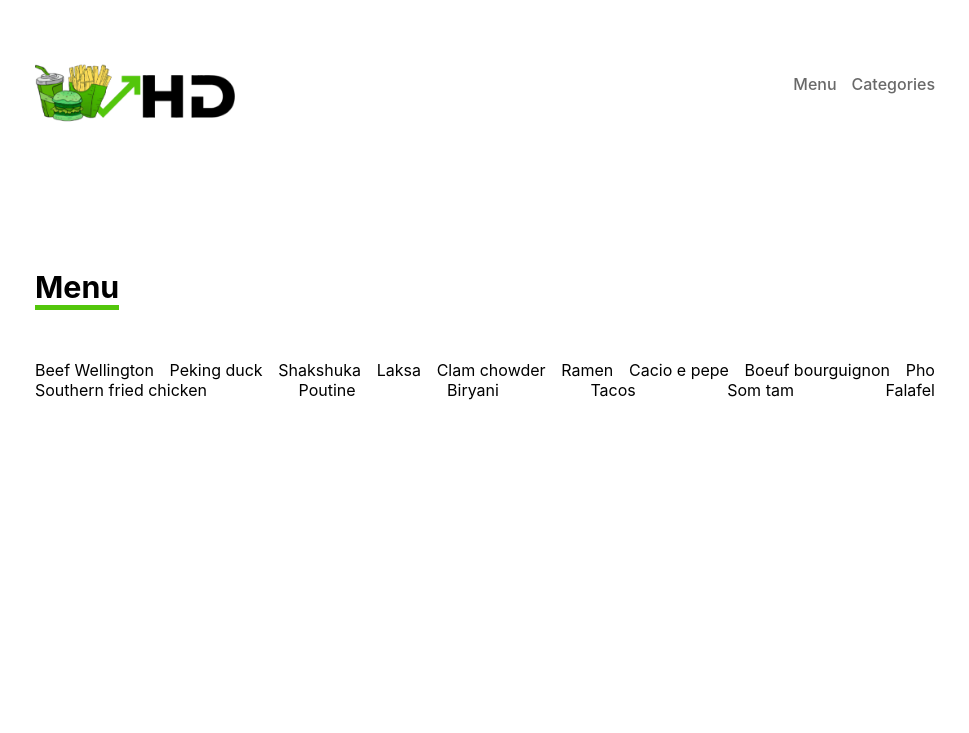
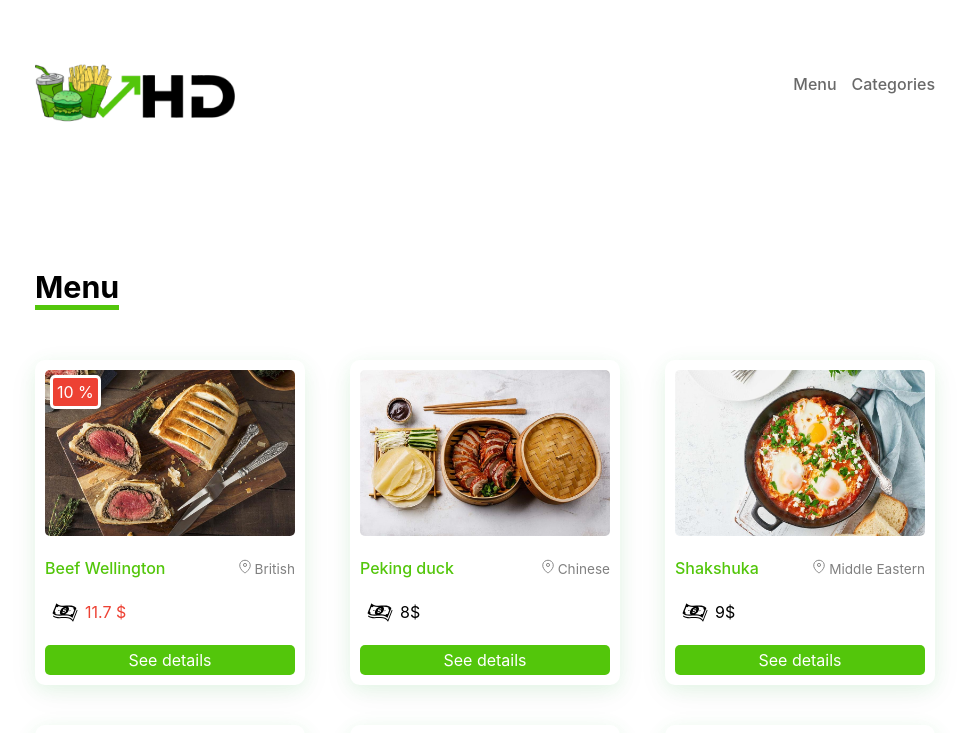
Before and after one commit to vahid-hosseini-dev/vhd-food-project, a Next.js app: page /menu in a window 1280 px wide. Shown: the top 733 px of the page, without its empty margins (155-1124 px from the left). Built offline with nearby package versions, Linux system fonts and the light colour scheme; data requests are answered from the project's data file.

Commit message:
feat(card): create card module with complete style

```diff
--- /dev/null
+++ b/components/modules/Card.js
@@ -0,0 +1,35 @@
+import Link from "next/link";
+import Dollar from "../icons/Dollar";
+import Location from "../icons/Location";
+import styles from "./Card.module.css";
+
+function Card(props) {
+  const { id, name, price, details, discount } = props;
+  return (
+    <div className={styles.container}>
+      <img src={`/images/${id}.jpeg`} alt={name} />
+      <div className={styles.details}>
+        <h4>{name}</h4>
+        <div>
+          <Location />
+          {details[0].Cuisine}
+        </div>
+      </div>
+
+      <div className={styles.price}>
+        <Dollar />
+        {discount ? (
+          <span className={styles.discount}>
+            {(price * (100 - discount)) / 100} $
+          </span>
+        ) : (
+          <span>{price}$</span>
+        )}
+        {discount ? <div className={styles.badge}>{discount} % </div> : null}
+      </div>
+      <Link href={`/menu/${id}`}>See details</Link>
+    </div>
+  );
+}
+
+export default Card;
--- /dev/null
+++ b/components/modules/Card.module.css
@@ -0,0 +1,63 @@
+.container {
+  display: flex;
+  flex-direction: column;
+  width: 270px;
+  box-shadow: rgba(92, 245, 115, 0.123) 0px 4px 16px,
+    rgba(17, 17, 26, 0.05) 0px 8px 32px;
+  margin-bottom: 40px;
+  padding: 10px;
+  border-radius: 10px;
+  position: relative;
+}
+
+.container img {
+  width: 100%;
+  border-radius: 5px;
+}
+
+.details {
+  display: flex;
+  align-items: baseline;
+  justify-content: space-between;
+  color: grey;
+  font-size: 0.85rem;
+  margin: 22px 0;
+}
+
+.details h4 {
+  color: #53c60b;
+  font-weight: 500;
+  font-size: 1rem;
+}
+
+.price {
+  display: flex;
+  justify-content: left !important;
+  align-items: center;
+}
+
+.container a {
+  background-color: #53c60b;
+  color: white;
+  display: block;
+  width: 100%;
+  text-align: center;
+  margin-top: 20px;
+  padding: 5px 0;
+  border-radius: 5px;
+}
+
+.discount {
+  color: #ed4133;
+}
+
+.badge {
+  background-color: #ed4133;
+  color: white;
+  padding: 4px;
+  border-radius: 5px;
+  border: 3px solid white;
+  position: absolute;
+  top: 15px;
+  left: 15px;
+}
--- a/components/templates/MenuPage.js
+++ b/components/templates/MenuPage.js
@@ -1,3 +1,4 @@
+import Card from "../modules/Card";
 import styles from "./MenuPage.module.css";
 
 function MenuPage({ data }) {
@@ -6,7 +7,7 @@
       <h2>Menu</h2>
       <div className={styles.subContainer}>
         {data.map((food) => (
-          <p key={food.id}>{food.name}</p>
+            <Card key={food.id} {...food}/>
         ))}
       </div>
     </div>
```
